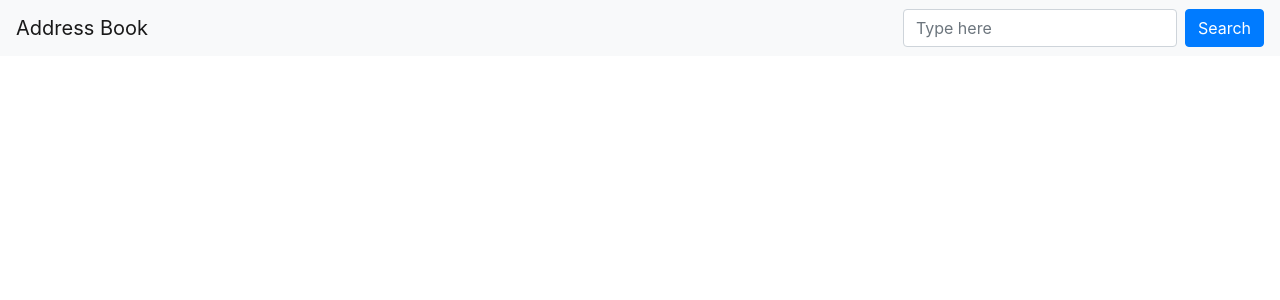
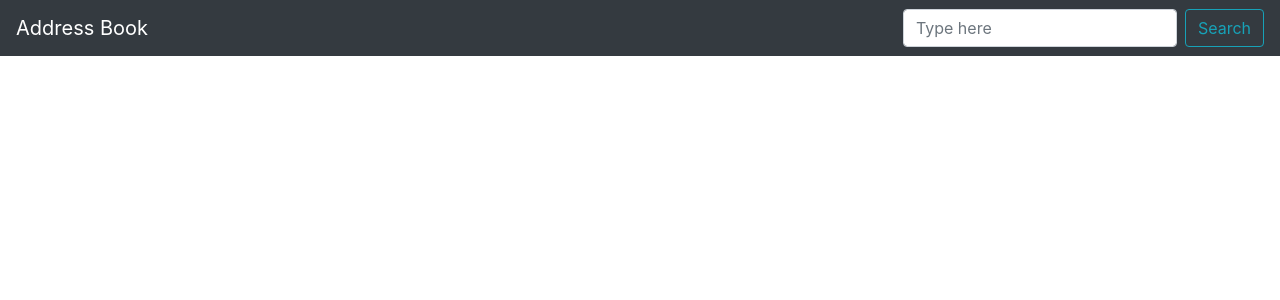
Before and after one commit to FarhanHyder/csc473-web-design, a React (Create React App) app in the folder hw4p5-react-address-book-app/address-book/: page / in a window 1280 px wide. Shown: the top 300 px of the page. Built offline with nearby package versions, Linux system fonts and the light colour scheme.

Commit message:
dark mode added

```diff
--- a/hw4p5-react-address-book-app/address-book/src/App.js
+++ b/hw4p5-react-address-book-app/address-book/src/App.js
@@ -15,11 +15,11 @@ class App extends Component {
     return (
       <div className="App">
 
-        <Navbar className="bg-light justify-content-between">
+        <Navbar className="bg-dark justify-content-between" variant="dark">
         <Navbar.Brand href="#home">Address Book</Navbar.Brand>
           <Form inline>
             <FormControl type="text" placeholder="Type here" className=" mr-sm-2" />
-            <Button type="submit">Search</Button>
+            <Button type="submit" variant="outline-info">Search</Button>
           </Form>
         </Navbar>
 
```
